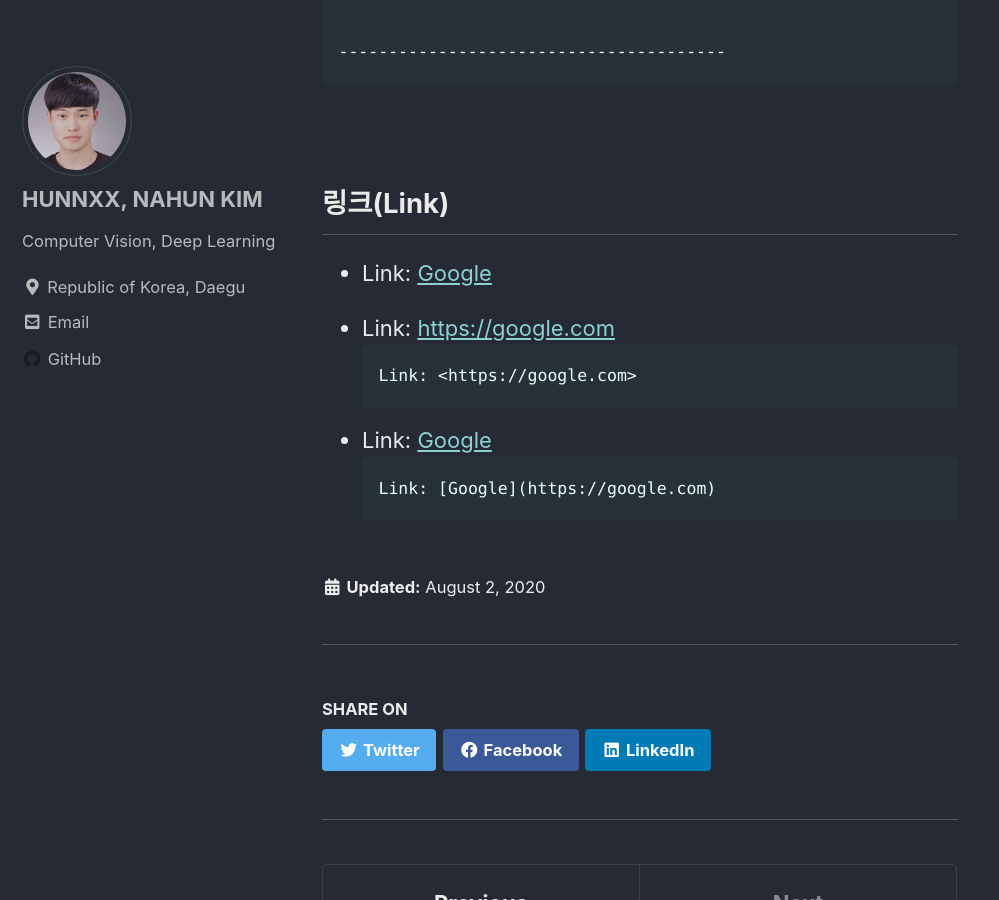
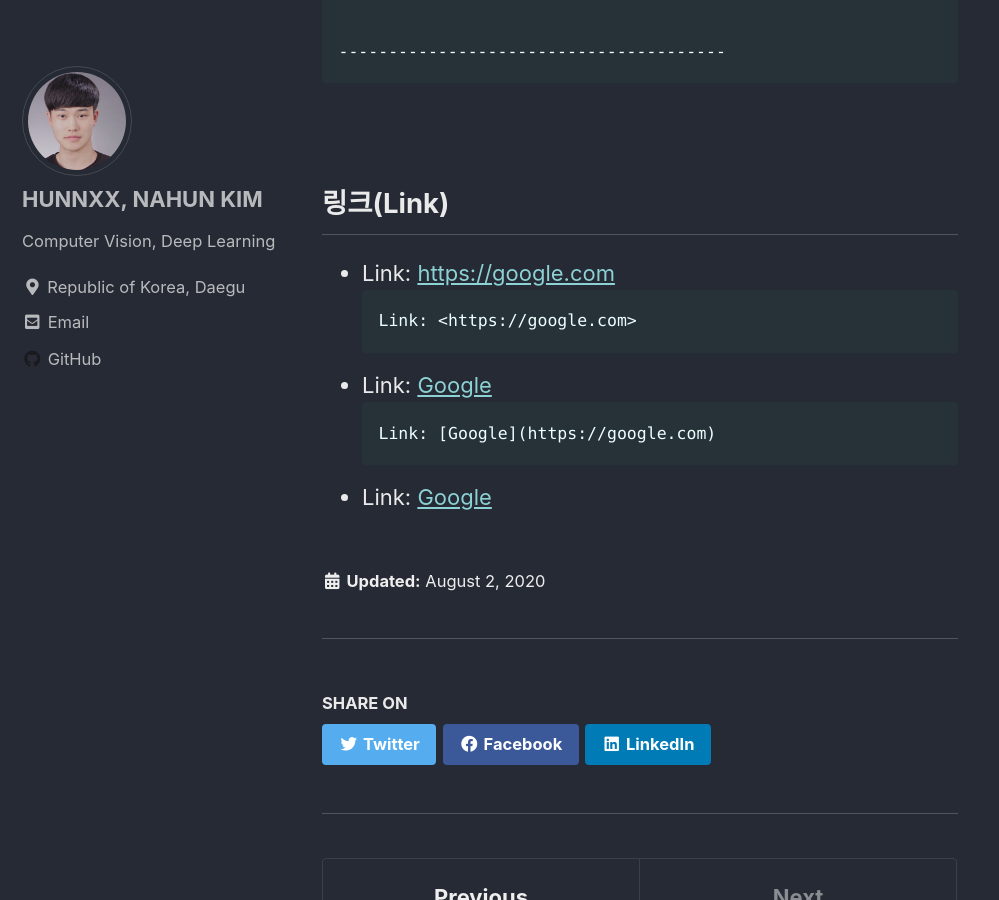
Before and after one commit to hunnxx/hunnxx.github.io, a Jekyll site: the page built from _posts/2020-08-01-practice.md, in a window 1280 px wide and 900 px high, scrolled down 3641 px. Shown: the whole window, without its empty margins (0-999 px from the left). Built offline with Jekyll 4.4.1, drawn with Linux system fonts in a browser that asks for light colours; cached includes are drawn as plain includes; part of the change alters nothing that is shown.

````diff
--- a/_posts/2020-08-01-practice.md
+++ b/_posts/2020-08-01-practice.md
@@ -136,10 +136,6 @@ end code block.
 
 ## 링크(Link)
 
-- Link: [Google][google-link]
-
-[google-link]: https://google.com
-
 - Link: <https://google.com>
 ```
 Link: <https://google.com>
@@ -149,3 +145,7 @@ Link: <https://google.com>
 ```
 Link: [Google](https://google.com)
 ```
+
+- Link: [Google][google-link]
+
+[google-link]: https://google.com
````
